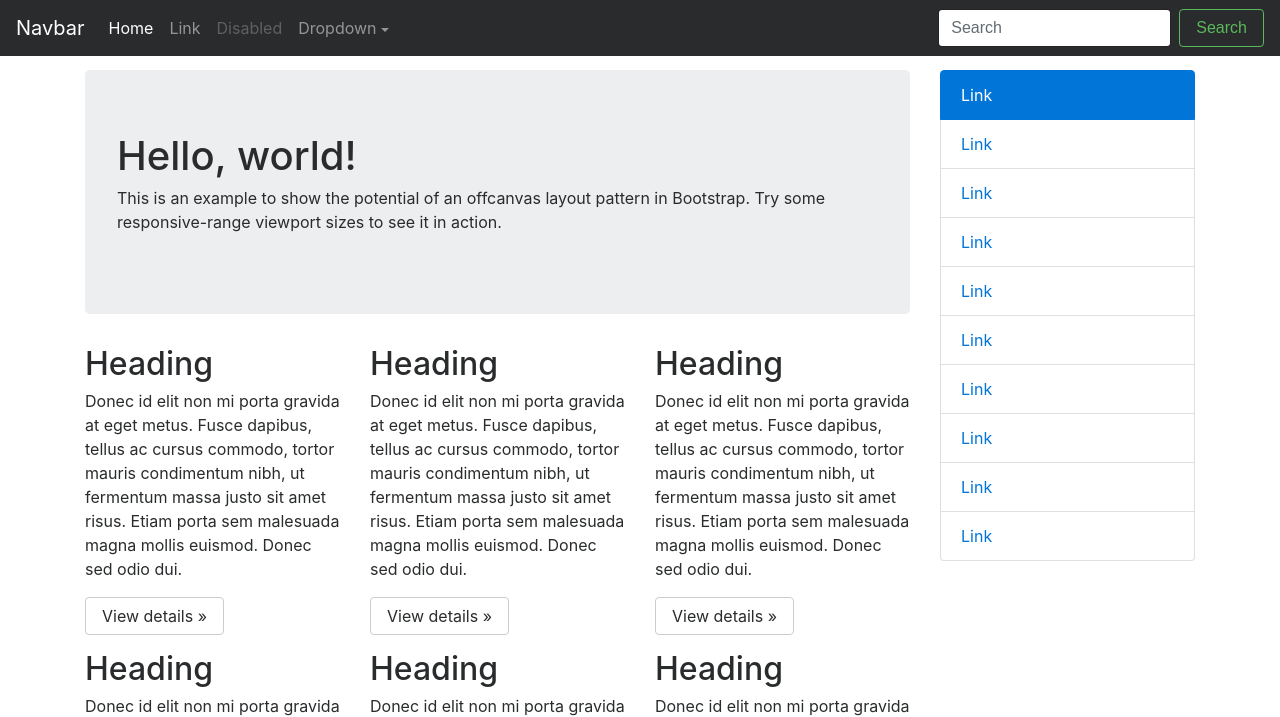
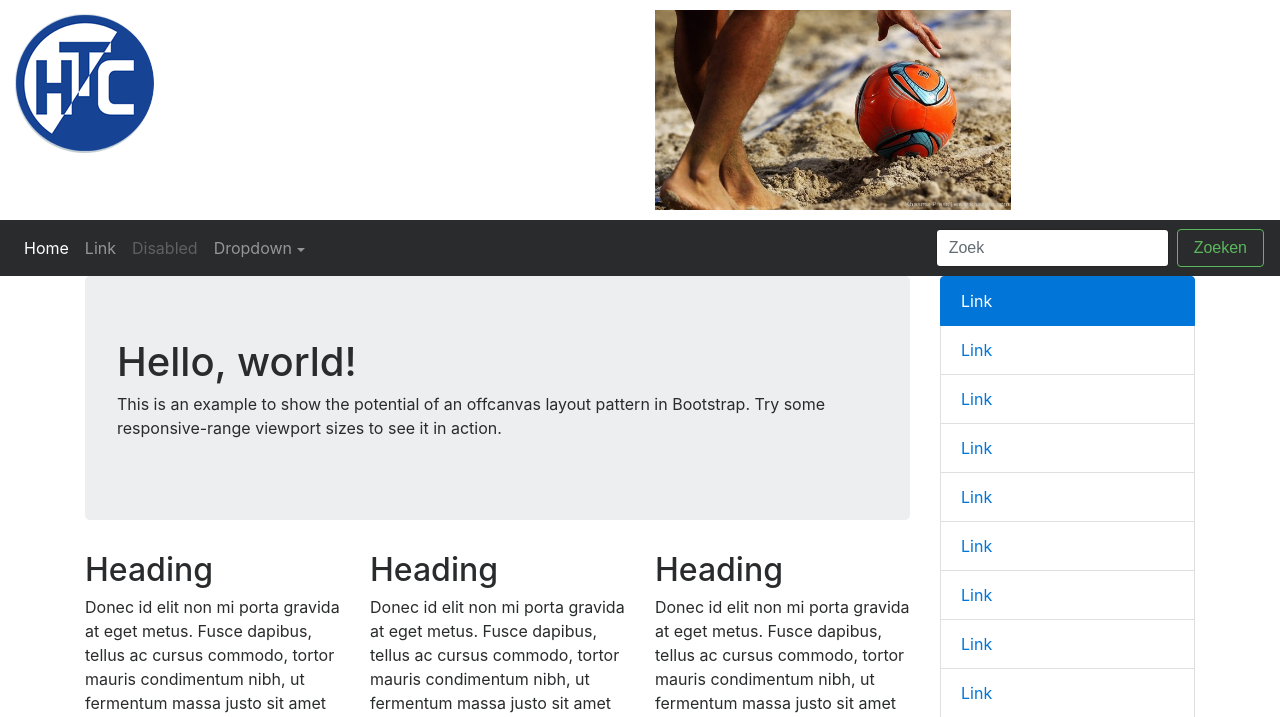
Before and after one commit to dannyh9/htcbeachsoccer, a PHP site: page / in a window 1280 px wide. Shown: the top 717 px of the page. Run offline with PHP 8.4, Linux system fonts and the light colour scheme; some libraries are stand-ins or nearby versions.

Commit message:
header opgezet

```diff
--- /dev/null
+++ b/css/style.css
@@ -0,0 +1,11 @@
+.top-nav {
+	height:200px;
+	margin-top:10px;
+	margin-bottom:10px;
+}
+
+#logo{
+	width:179px;
+}
+#img {
+}
--- a/header.php
+++ b/header.php
@@ -12,16 +12,32 @@
     <!-- Bootstrap core CSS -->
     <link href="./bootstrap/dist/css/bootstrap.min.css" rel="stylesheet">
 
-    <!-- Custom styles for this template -->
-    <link href="offcanvas.css" rel="stylesheet">
+    <!-- Custom styles for this project -->
+    <link href="./css/style.css" rel="stylesheet">
   </head>
   <body>
+  <div class="col-12">
+    <div class="top-nav row">
+      <div id="logo" class="col-md-3">
+        <a class="navbar-brand" href="#">
+          <img src="./img/svhtc.png">
+        </a>
+      </div>
+      <div id="sponsors" class="col-md-3">
 
-    <nav class="navbar navbar-toggleable-md fixed-top navbar-inverse bg-inverse">
+      </div>
+      <div id="img" class="col-md-6">
+        <img height="200" src="./img/beachsoccer.jpg">
+      </div>
+
+    </div>
+  </div>
+
+    <nav class="navbar navbar-toggleable-md navbar-inverse bg-inverse">
       <button class="navbar-toggler navbar-toggler-right" type="button" data-toggle="collapse" data-target="#navbarsExampleDefault" aria-controls="navbarsExampleDefault" aria-expanded="false" aria-label="Toggle navigation">
         <span class="navbar-toggler-icon"></span>
       </button>
-      <a class="navbar-brand" href="#">Navbar</a>
+
 
       <div class="collapse navbar-collapse" id="navbarsExampleDefault">
         <ul class="navbar-nav mr-auto">
@@ -44,8 +60,8 @@
           </li>
         </ul>
         <form class="form-inline my-2 my-lg-0">
-          <input class="form-control mr-sm-2" type="text" placeholder="Search">
-          <button class="btn btn-outline-success my-2 my-sm-0" type="submit">Search</button>
+          <input class="form-control mr-sm-2" type="text" placeholder="Zoek">
+          <button class="btn btn-outline-success my-2 my-sm-0" type="submit">Zoeken</button>
         </form>
       </div>
     </nav>
```
Also changed, not shown: img/beachsoccer.jpg (added), img/svhtc.png (added).
